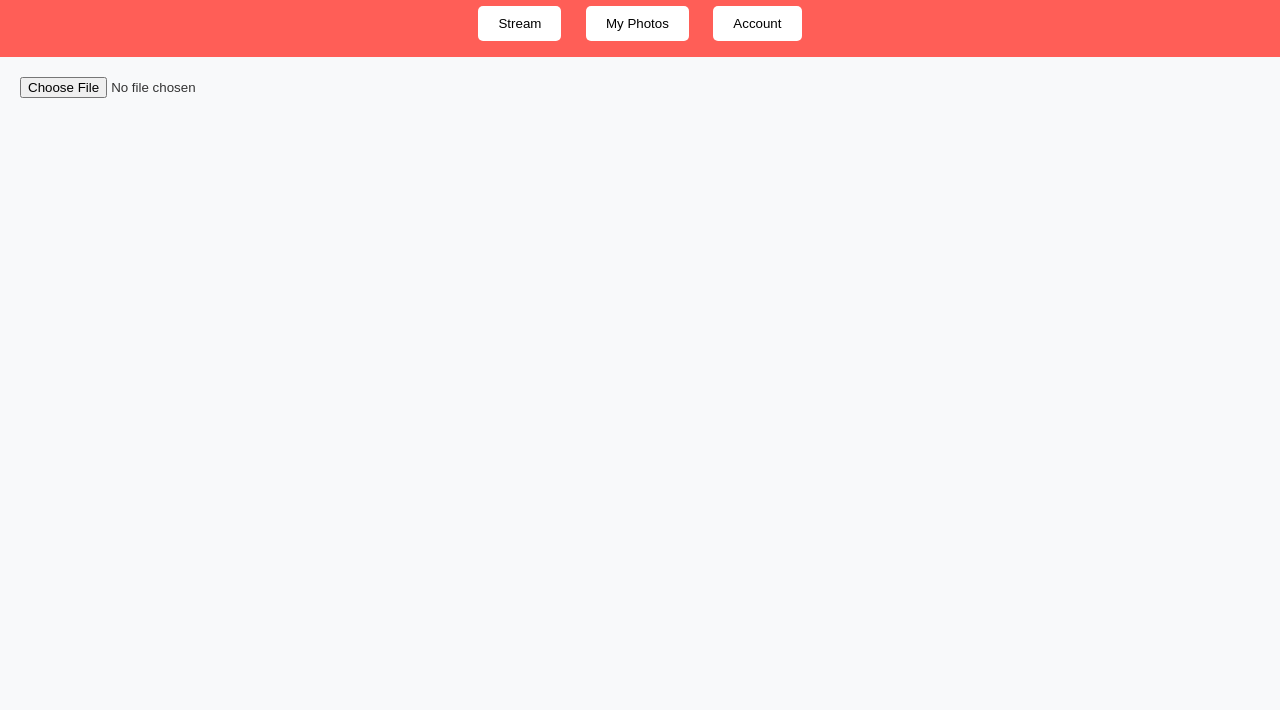
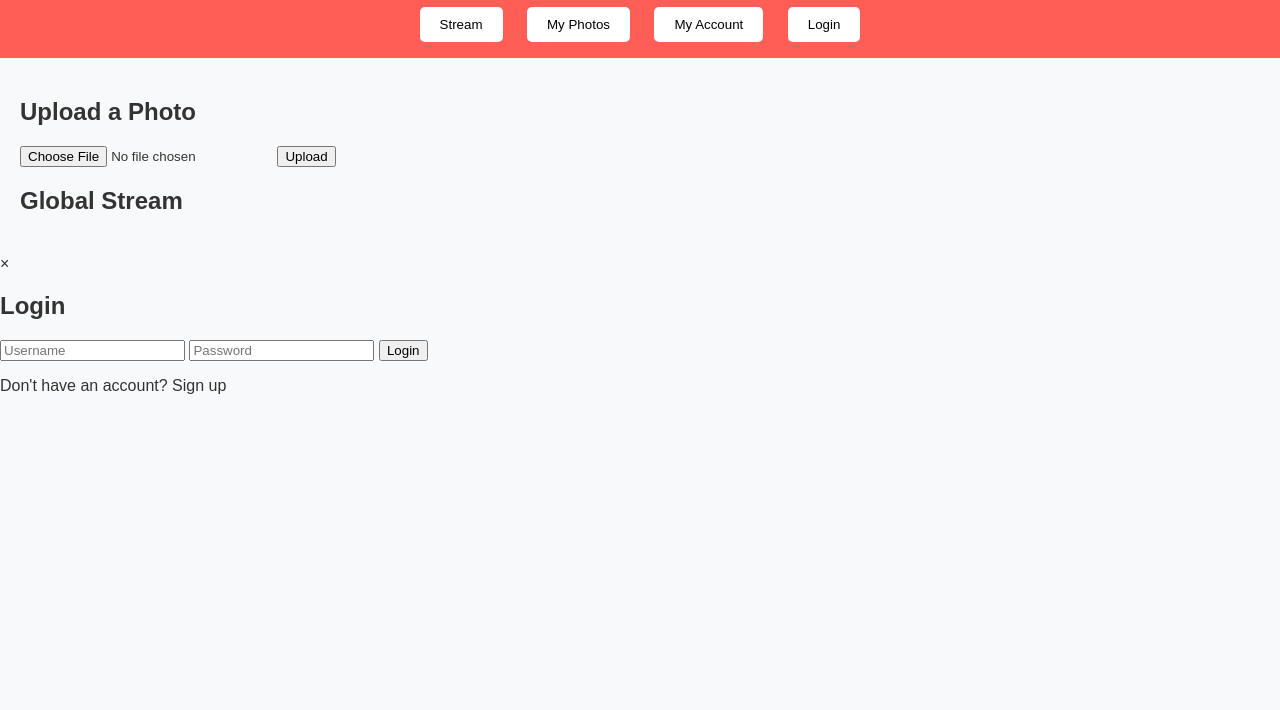
Before and after one commit to Shaanpat16/PicPal, a plain HTML site: page index.html in a window 1280 px wide. Shown: the part 90-800 px from the top of the page. Drawn offline with Linux system fonts and the light colour scheme; no server answers.

Commit message:
Update index.html

```diff
--- a/index.html
+++ b/index.html
@@ -2,33 +2,57 @@
 <html lang="en">
 <head>
   <meta charset="UTF-8" />
-  <meta name="viewport" content="width=device-width, initial-scale=1.0" />
+  <meta name="viewport" content="width=device-width, initial-scale=1.0"/>
   <title>PicPal</title>
   <link rel="stylesheet" href="styles.css" />
 </head>
 <body>
   <header>
-    <h1>PicPal</h1>
+    <h1>📸 PicPal</h1>
     <nav>
-      <button onclick="showTab('stream')">Stream</button>
-      <button onclick="showTab('my-photos')">My Photos</button>
-      <button onclick="showTab('account')">Account</button>
+      <button id="streamTab">Stream</button>
+      <button id="myPhotosTab">My Photos</button>
+      <button id="accountTab">My Account</button>
+      <button id="logoutBtn" style="display: none;">Logout</button>
+      <button id="loginBtn">Login</button>
     </nav>
   </header>
 
   <main>
-    <section id="upload-section">
-      <input type="file" id="imageUpload" accept="image/*">
+    <section id="uploadSection">
+      <h2>Upload a Photo</h2>
+      <input type="file" id="photoInput" accept="image/*" />
+      <button id="uploadBtn">Upload</button>
     </section>
 
-    <section id="stream" class="tab"></section>
-    <section id="my-photos" class="tab" style="display: none;"></section>
-    <section id="account" class="tab" style="display: none;">
+    <section id="stream" class="tabContent">
+      <h2>Global Stream</h2>
+      <div id="streamImages"></div>
+    </section>
+
+    <section id="myPhotos" class="tabContent" style="display: none;">
+      <h2>My Photos</h2>
+      <div id="myImages"></div>
+    </section>
+
+    <section id="account" class="tabContent" style="display: none;">
       <h2>Account Settings</h2>
-      <p>Manage your username, password, and email here.</p>
-      <!-- Add forms for settings management as needed -->
+      <p>Welcome to your account page.</p>
+      <!-- More settings can go here -->
     </section>
   </main>
+
+  <!-- Login / Signup Modal -->
+  <div id="authModal" class="modal">
+    <div class="modal-content">
+      <span id="closeModal" class="close">&times;</span>
+      <h2 id="authTitle">Login</h2>
+      <input type="text" id="username" placeholder="Username" />
+      <input type="password" id="password" placeholder="Password" />
+      <button id="authActionBtn">Login</button>
+      <p id="toggleAuth">Don't have an account? <span id="switchAuth">Sign up</span></p>
+    </div>
+  </div>
 
   <script src="script.js"></script>
 </body>
```
